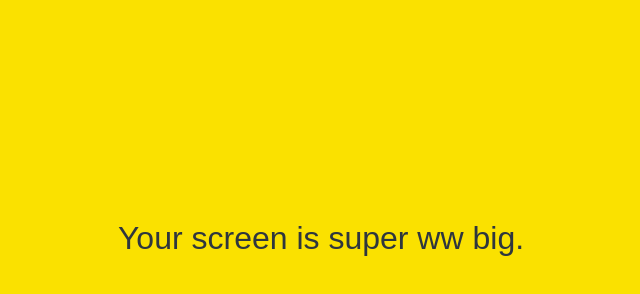
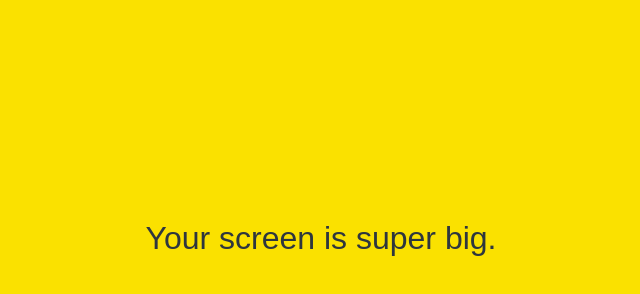
Before and after one commit to tiredfoot0312/kokoa-clone-2024, a plain HTML site: page friends.html in a window 1280 px wide. Shown: the part 162-456 px from the top of the page, without its empty margins (319-959 px from the left). Drawn offline with Linux system fonts and the light colour scheme.

Commit message:
Update friends.html

```diff
--- a/friends.html
+++ b/friends.html
@@ -111,7 +111,7 @@
     </div>
 
     <div id="no-mobile">
-      <span>Your screen is super ww big.</span>
+      <span>Your screen is super big.</span>
     </div>
 
     <script
```
